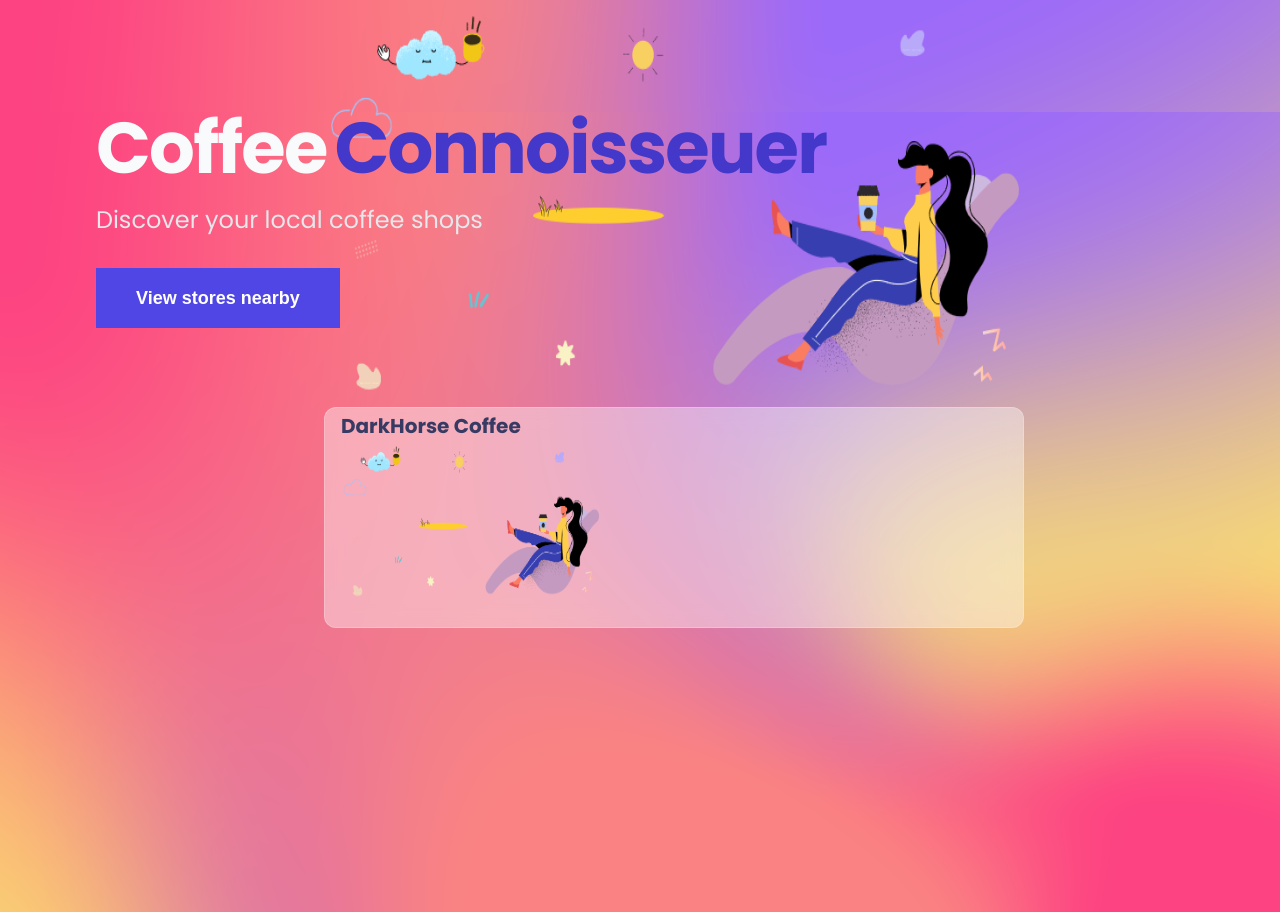
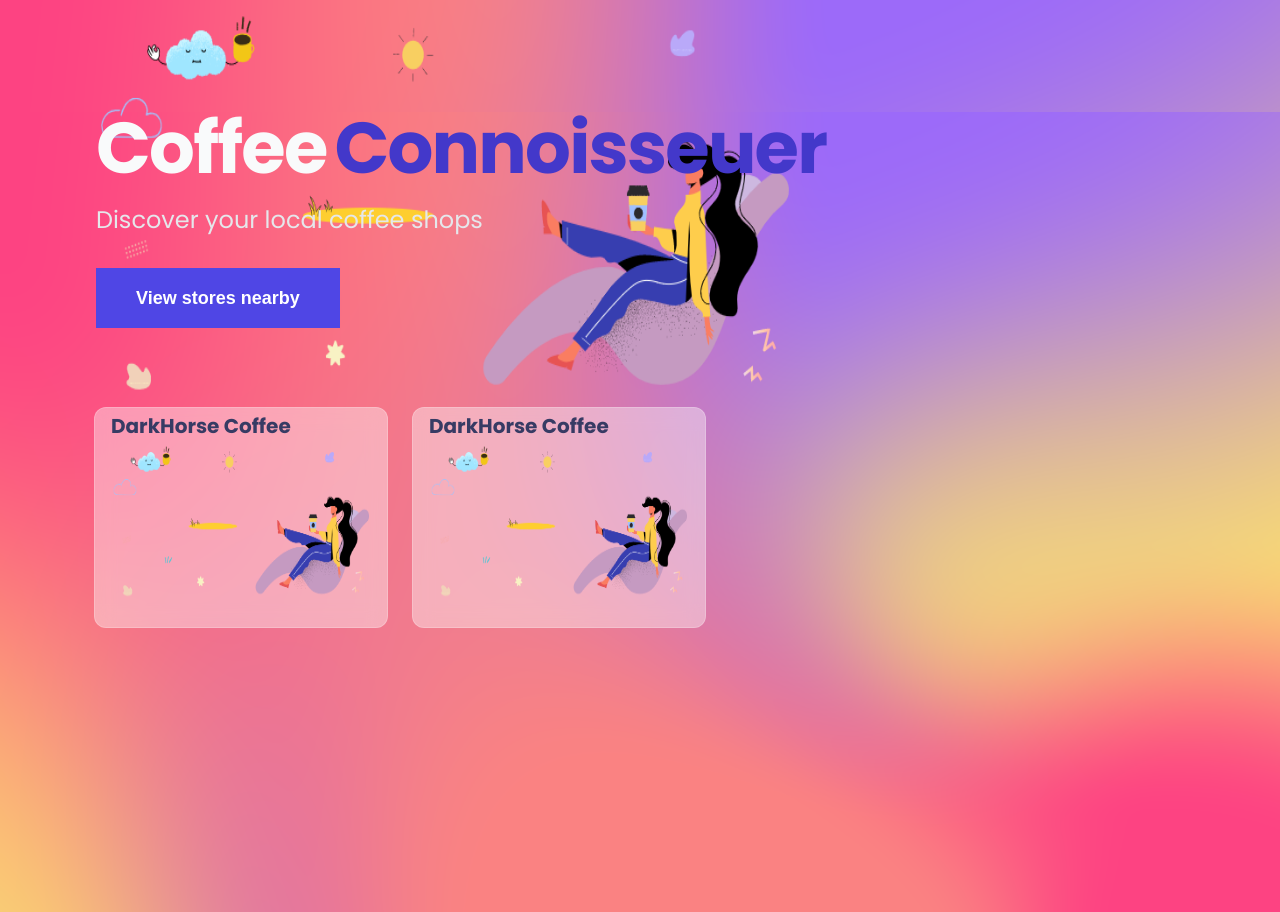
Before and after one commit to rnldvrgl/discover-coffee-stores, a Next.js app: page / in a window 1280 px wide. Built offline with nearby package versions, Linux system fonts and the light colour scheme.

Commit message:
done grid layout for component

```diff
--- a/pages/index.js
+++ b/pages/index.js
@@ -22,7 +22,10 @@
         <Banner buttonText="View stores nearby" handleOnClick={handleOnBannerBtnClick} />
         <div className={styles.heroImage}>
           <Image src="/static/hero-image.png" width={700} height={400} />
-          <Card name='DarkHorse Coffee' imgUrl='/static/hero-image.png' href="/coffee-store/darkhorse-coffee" />
+          <div className={styles.cardLayout}>
+            <Card name='DarkHorse Coffee' imgUrl='/static/hero-image.png' href="/coffee-store/darkhorse-coffee" className={styles.card} />
+            <Card name='DarkHorse Coffee' imgUrl='/static/hero-image.png' href="/coffee-store/darkhorse-coffee" className={styles.card} />
+          </div>
         </div>
       </main>
 
--- a/styles/Home.module.css
+++ b/styles/Home.module.css
@@ -19,6 +19,17 @@
   z-index: 1;
 }
 
+.cardLayout{
+  display: grid;
+  grid-template-columns: repeat(1, minmax(0, 1fr));
+  column-gap: 1.5rem;
+  row-gap: 1.5rem;
+}
+
+.card{
+  justify-content: center;
+}
+
 /** Breakpoints:
   sm: min-width: 640px;
   md: min-width: 768px;
@@ -38,6 +49,11 @@
     padding-left: 1.5rem /* 24px */;
     padding-right: 1.5rem /* 24px */;
   }
+
+  .cardLayout{
+    display: grid;
+    grid-template-columns: repeat(2, minmax(0, 1fr));
+  }
 }
 
 @media (min-width: 768px) {
@@ -53,6 +69,11 @@
   .heroImage{
     right: 20%;
   }
+
+  .cardLayout{
+    display: grid;
+    grid-template-columns: repeat(2, minmax(0, 1fr));
+  }
 }
 
 @media (min-width: 1024px) {
@@ -65,10 +86,20 @@
     padding-left: 2rem /* 32px */;
     padding-right: 2rem /* 32px */;
   }
+
+  .cardLayout{
+    display: grid;
+    grid-template-columns: repeat(3, minmax(0, 1fr));
+  }
 }
 
 @media (min-width: 1280px) {
   .main {
     margin-top: 7rem /* 112px */;
   }
+
+  .cardLayout{
+    display: grid;
+    grid-template-columns: repeat(3, minmax(0, 1fr));
+  }
 }
```
